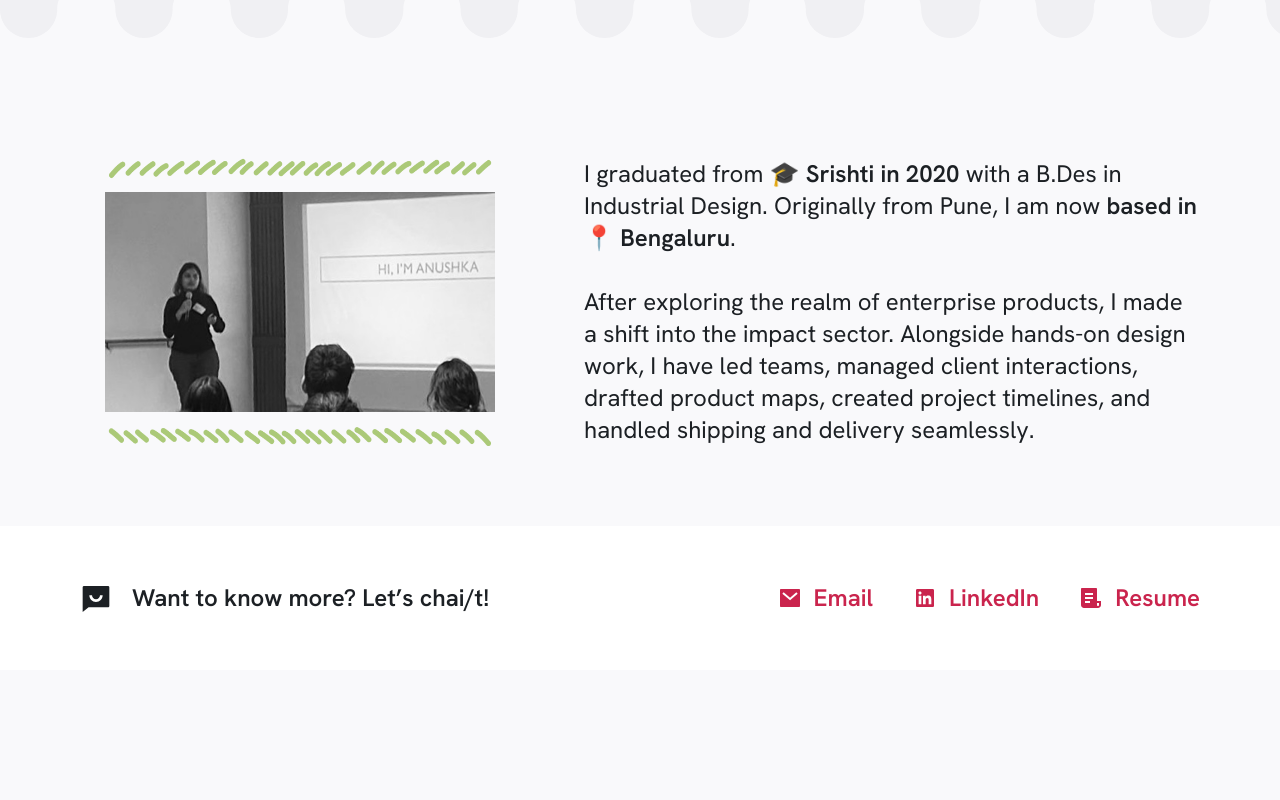
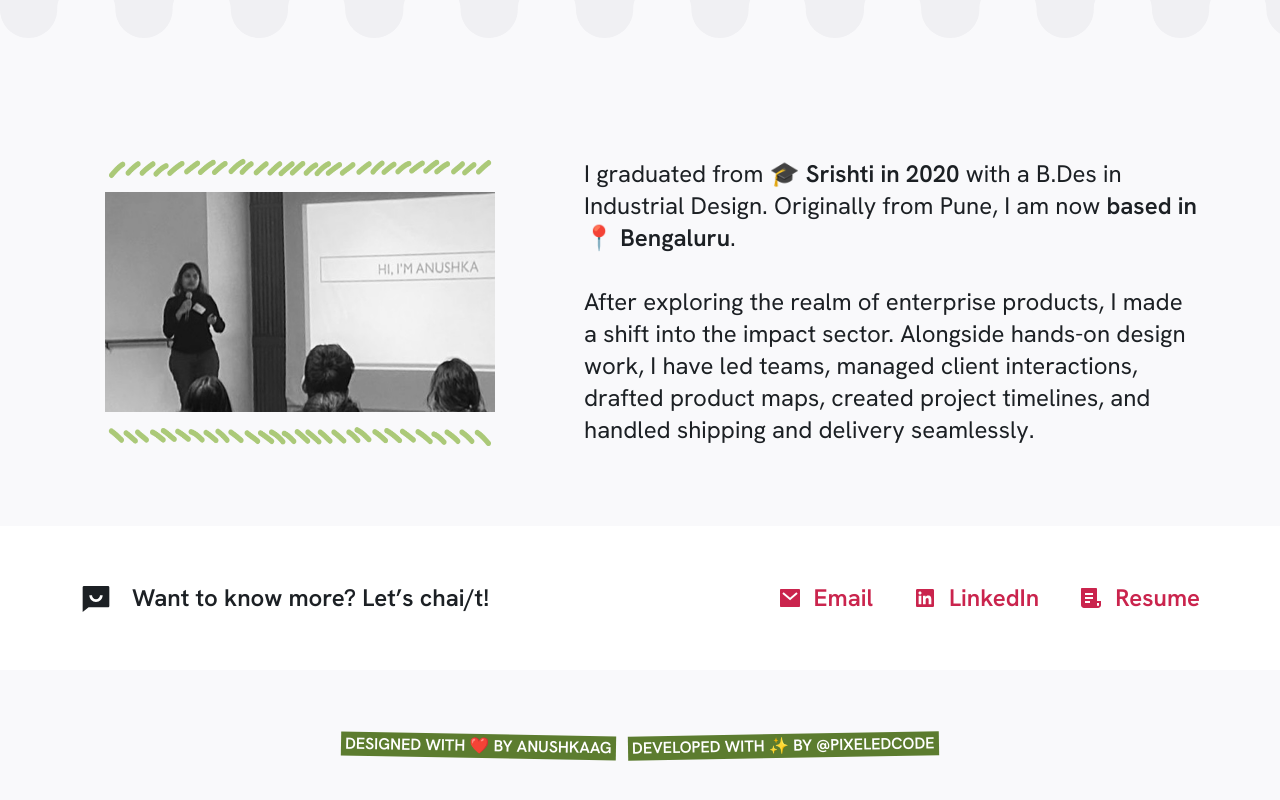
Before and after one commit to PixeledCode/anushka-folio, a Next.js app: page / in a window 1280 px wide. Shown: the part 2844-3644 px from the top of the page. Before the commit the page ends 3514 px from the top, so only its background shows below. Built offline with nearby package versions, Linux system fonts and the light colour scheme; a web font is replaced by a local one.

Commit message:
add footer

```diff
--- a/app/globals.css
+++ b/app/globals.css
@@ -68,3 +68,12 @@ body {
     transform: rotate(-1.5deg);
   }
 }
+
+.footer {
+  span:first-of-type {
+    transform: rotate(1deg);
+  }
+  span:last-of-type {
+    transform: rotate(-1deg);
+  }
+}
--- a/app/layout.tsx
+++ b/app/layout.tsx
@@ -2,6 +2,7 @@ import type { Metadata } from "next";
 import { Hanken_Grotesk, DM_Serif_Text } from "next/font/google";
 import "./globals.css";
 import Navbar from "@/components/Navbar";
+import Footer from "@/components/Footer";
 
 const hankenGrotesk = Hanken_Grotesk({
   variable: "--font-hanken-grotesk",
@@ -34,6 +35,7 @@ export default function RootLayout({
       <body>
         <Navbar />
         {children}
+        <Footer />
       </body>
     </html>
   );
--- /dev/null
+++ b/components/Footer.tsx
@@ -0,0 +1,15 @@
+export default function Footer() {
+  const Item = ({ children }: { children: React.ReactNode }) => {
+    return (
+      <span className="text-basic-white bg-lime-11 px-1 font-semibold uppercase">
+        {children}
+      </span>
+    );
+  };
+  return (
+    <footer className="py-16 px-3 flex justify-center gap-3 flex-wrap footer">
+      <Item>designed with ❤️ by anushkaag</Item>
+      <Item>developed with ✨ by @pixeledcode</Item>
+    </footer>
+  );
+}
```
